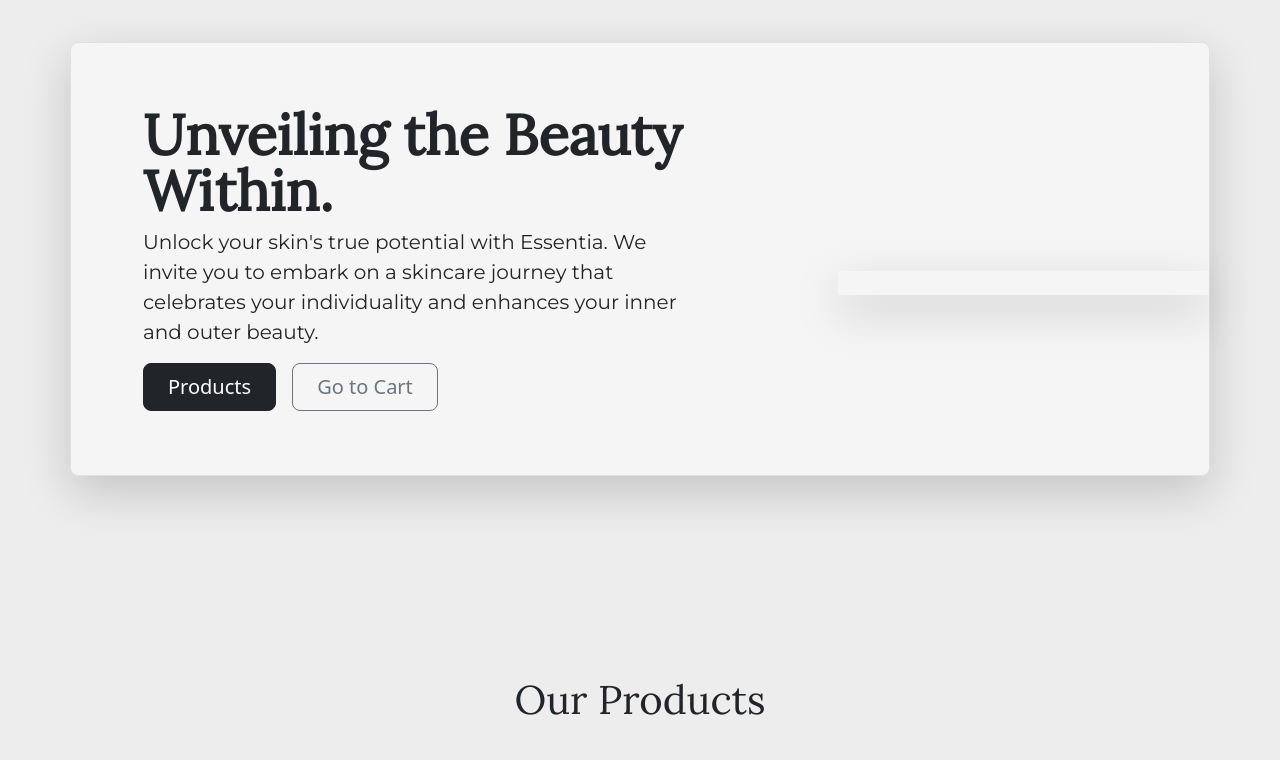
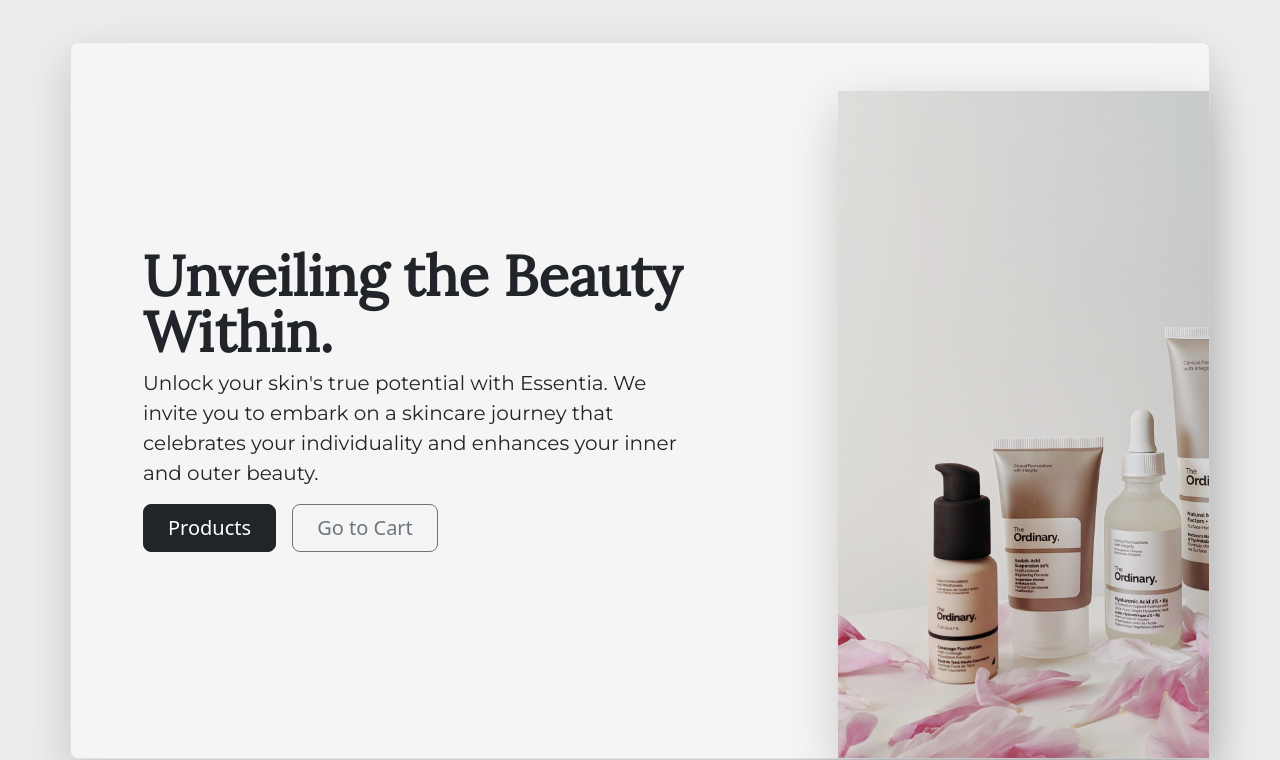
Before and after one commit to blindaks/essentia, a plain HTML site: page index.html in a window 1280 px wide. Shown: the part 74-834 px from the top of the page. Drawn offline with nearby package versions, Linux system fonts and the light colour scheme; the site is published under a folder, as on GitHub Pages, so addresses that start at the root find nothing.

Commit message:
Update index.html

```diff
--- a/index.html
+++ b/index.html
@@ -54,7 +54,7 @@
               </div>
           </div>
           <div class="col-lg-4 offset-lg-1 p-0 overflow-hidden shadow-lg">
-              <img class="rounded-lg-3" src="/images/img.png" alt="" width="500">
+              <img class="rounded-lg-3" src="images/img.png" alt="" width="500">
           </div>
         </div>
       </div>
```
